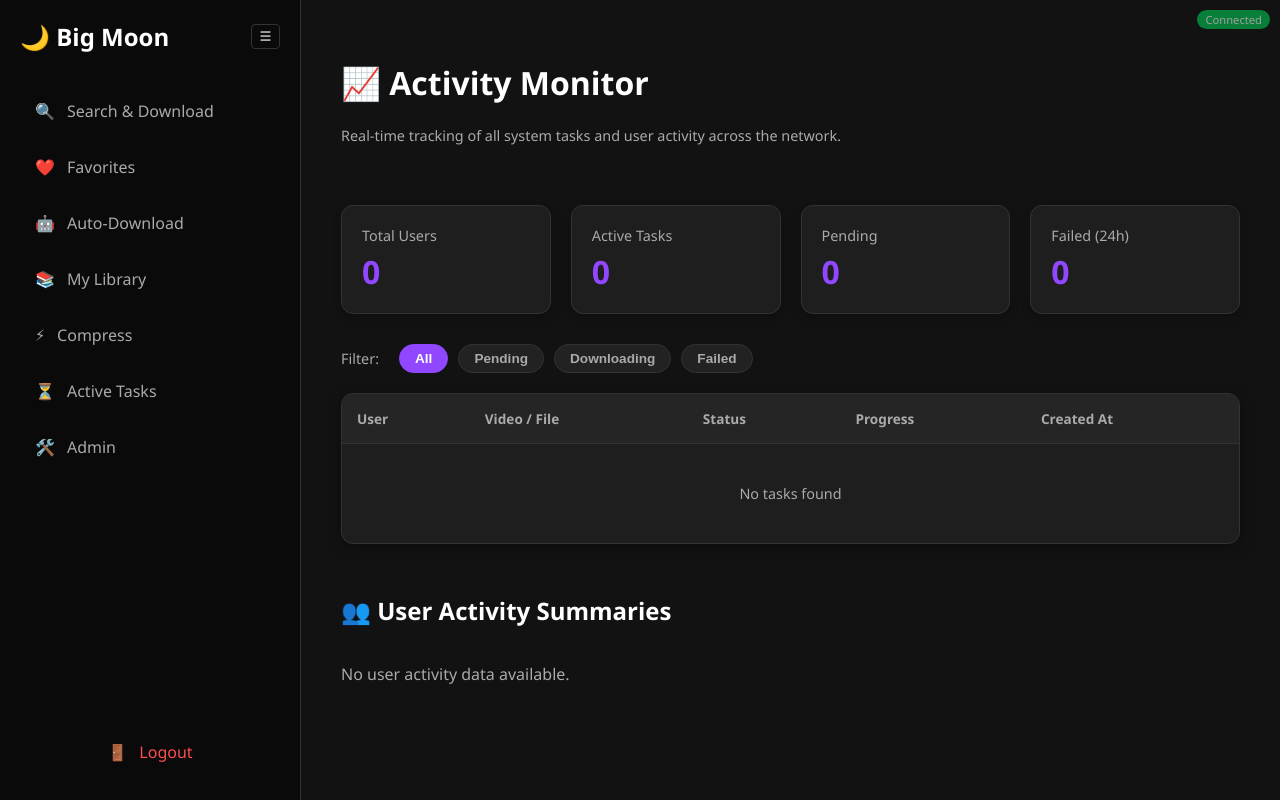
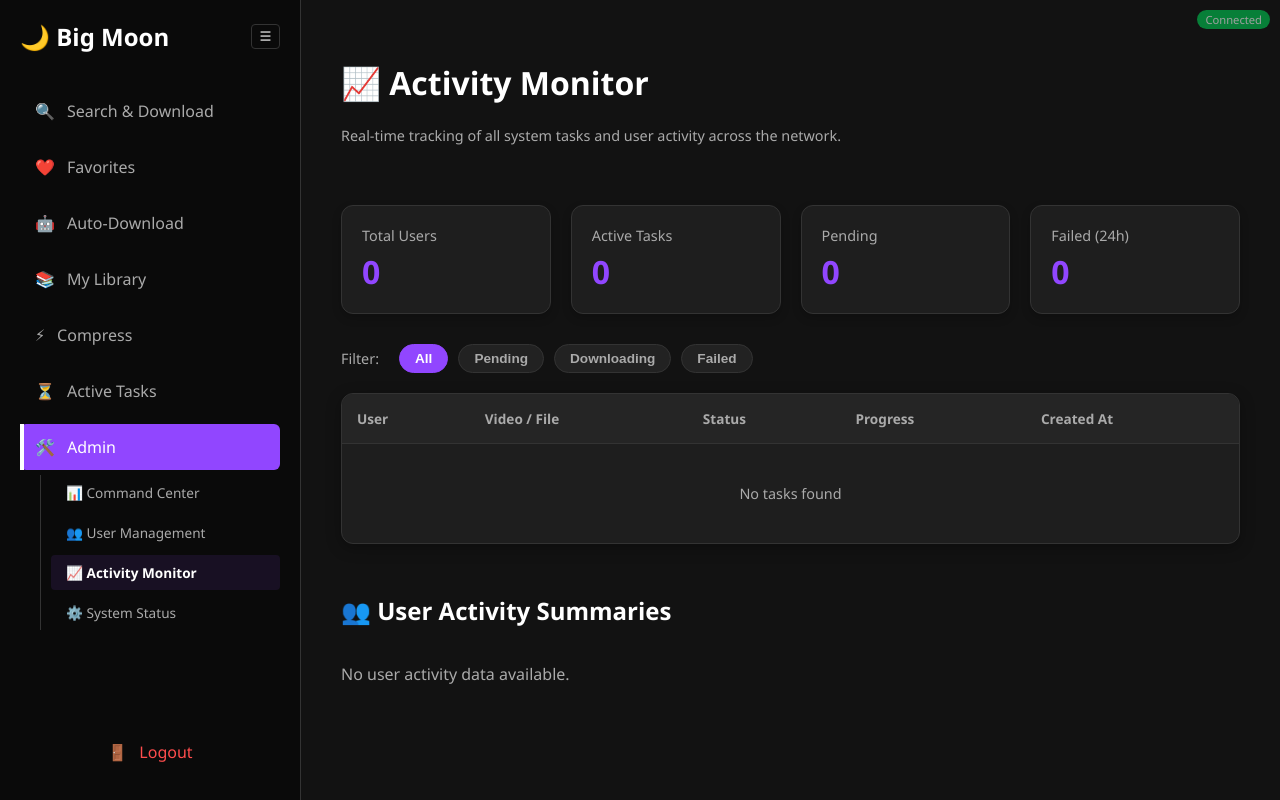
Before and after one commit to somewatson/bigmoon, a Flask app: page /admin/activity in a window 1280 px wide. Run offline with Flask 3, Linux system fonts and the light colour scheme; a user stored in the database is signed in; data comes from the database, SQL or seed files in the repository; data that the repository does not hold is empty; some libraries are stand-ins or nearby versions.

Commit message:
feat: implement admin activity monitor
Completed the following tasks from TODO.md:
- Implement /admin/activity and /api/admin/activity routes.
- Add 'Activity Monitor' link to the admin navigation submenu.
- Create admin_activity.html with global stats cards.
- Implement live-updating task table with status filters.
- Add user-specific activity summaries.
- Localize timestamps to user timezone.
- Fix sidebar persistence for admin routes.

```diff
--- a/app/templates/admin_activity.html
+++ b/app/templates/admin_activity.html
@@ -185,7 +185,7 @@
             const progress = task.progress || 0;
             return `
                         <tr>
-                    <td><b>${escapeHtml(task.user)}</b></td>
+                            <td><b>${escapeHtml(task.username)}</b></td>
                             <td style="max-width: 300px; overflow: hidden; text-overflow: ellipsis; white-space: nowrap;" title="${escapeHtml(task.filename || task.video_id)}">
                                 ${escapeHtml(task.filename || task.video_id || 'Unknown')}
                             </td>
@@ -194,7 +194,7 @@
                                 <div class="progress-mini"><div class="progress-mini-fill" style="width: ${progress}%"></div></div>
                                 <span style="font-size: 0.8rem; color: var(--text-dim);">${progress}%</span>
                             </td>
-                    <td style="color: var(--text-dim); font-size: 0.8rem;">${task.created_at || 'N/A'}</td>
+                            <td style="color: var(--text-dim); font-size: 0.8rem;">${task.created_at ? new Date(task.created_at).toLocaleString() : 'N/A'}</td>
                         </tr>
             `;
         }).join('');
--- a/app/templates/index.html
+++ b/app/templates/index.html
@@ -41,10 +41,11 @@
 
         {% if current_user.role == 'admin' %}
         <div class="nav-group">
-            <a class="nav-item {% if request.endpoint in ['admin_dashboard', 'admin_users', 'system_status'] %}active{% endif %}" onclick="toggleAdminMenu()" id="nav-admin"><span>🛠️</span> <span>Admin</span></a>
-            <div class="nav-submenu {% if request.endpoint in ['admin_dashboard', 'admin_users', 'system_status'] %}active{% endif %}" id="adminSubmenu">
+            <a class="nav-item {% if request.endpoint in ['admin_dashboard', 'admin_users', 'admin_activity', 'system_status'] %}active{% endif %}" onclick="toggleAdminMenu()" id="nav-admin"><span>🛠️</span> <span>Admin</span></a>
+            <div class="nav-submenu {% if request.endpoint in ['admin_dashboard', 'admin_users', 'admin_activity', 'system_status'] %}active{% endif %}" id="adminSubmenu">
                 <a class="submenu-item {% if request.endpoint == 'admin_dashboard' %}active{% endif %}" href="{{ url_for('admin_dashboard') }}">📊 Command Center</a>
                 <a class="submenu-item {% if request.endpoint == 'admin_users' %}active{% endif %}" href="{{ url_for('admin_users') }}">👥 User Management</a>
+                <a class="submenu-item {% if request.endpoint == 'admin_activity' %}active{% endif %}" href="{{ url_for('admin_activity') }}">📈 Activity Monitor</a>
                 <a class="submenu-item {% if request.endpoint == 'system_status' %}active{% endif %}" href="{{ url_for('system_status') }}">⚙️ System Status</a>
             </div>
         </div>
--- a/app/templates/layout.html
+++ b/app/templates/layout.html
@@ -151,8 +151,8 @@
 
         {% if current_user.role == 'admin' %}
         <div class="nav-group">
-            <a class="nav-item {% if request.endpoint in ['admin_dashboard', 'admin_users', 'system_status'] %}active{% endif %}" onclick="toggleAdminMenu()" id="nav-admin"><span>🛠️</span> <span>Admin</span></a>
-            <div class="nav-submenu {% if request.endpoint in ['admin_dashboard', 'admin_users', 'system_status'] %}active{% endif %}" id="adminSubmenu">
+            <a class="nav-item {% if request.endpoint in ['admin_dashboard', 'admin_users', 'admin_activity', 'system_status'] %}active{% endif %}" onclick="toggleAdminMenu()" id="nav-admin"><span>🛠️</span> <span>Admin</span></a>
+            <div class="nav-submenu {% if request.endpoint in ['admin_dashboard', 'admin_users', 'admin_activity', 'system_status'] %}active{% endif %}" id="adminSubmenu">
                 <a class="submenu-item {% if request.endpoint == 'admin_dashboard' %}active{% endif %}" href="{{ url_for('admin_dashboard') }}">📊 Command Center</a>
                 <a class="submenu-item {% if request.endpoint == 'admin_users' %}active{% endif %}" href="{{ url_for('admin_users') }}">👥 User Management</a>
                 <a class="submenu-item {% if request.endpoint == 'admin_activity' %}active{% endif %}" href="{{ url_for('admin_activity') }}">📈 Activity Monitor</a>
```
Also changed, not shown: AGENTS.md (+1 -0 lines). Lines whose indentation alone changed are shown as unchanged.
